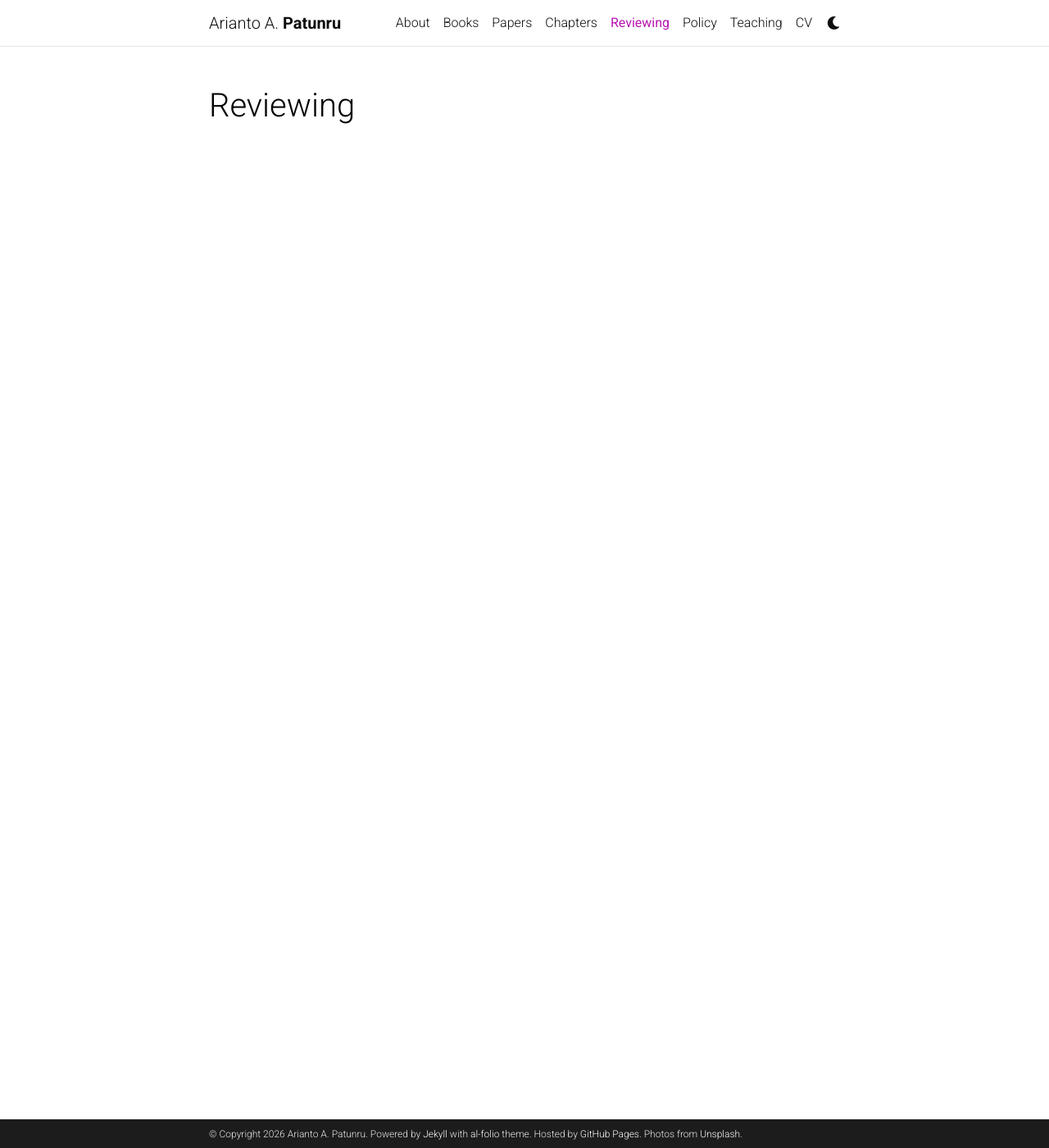
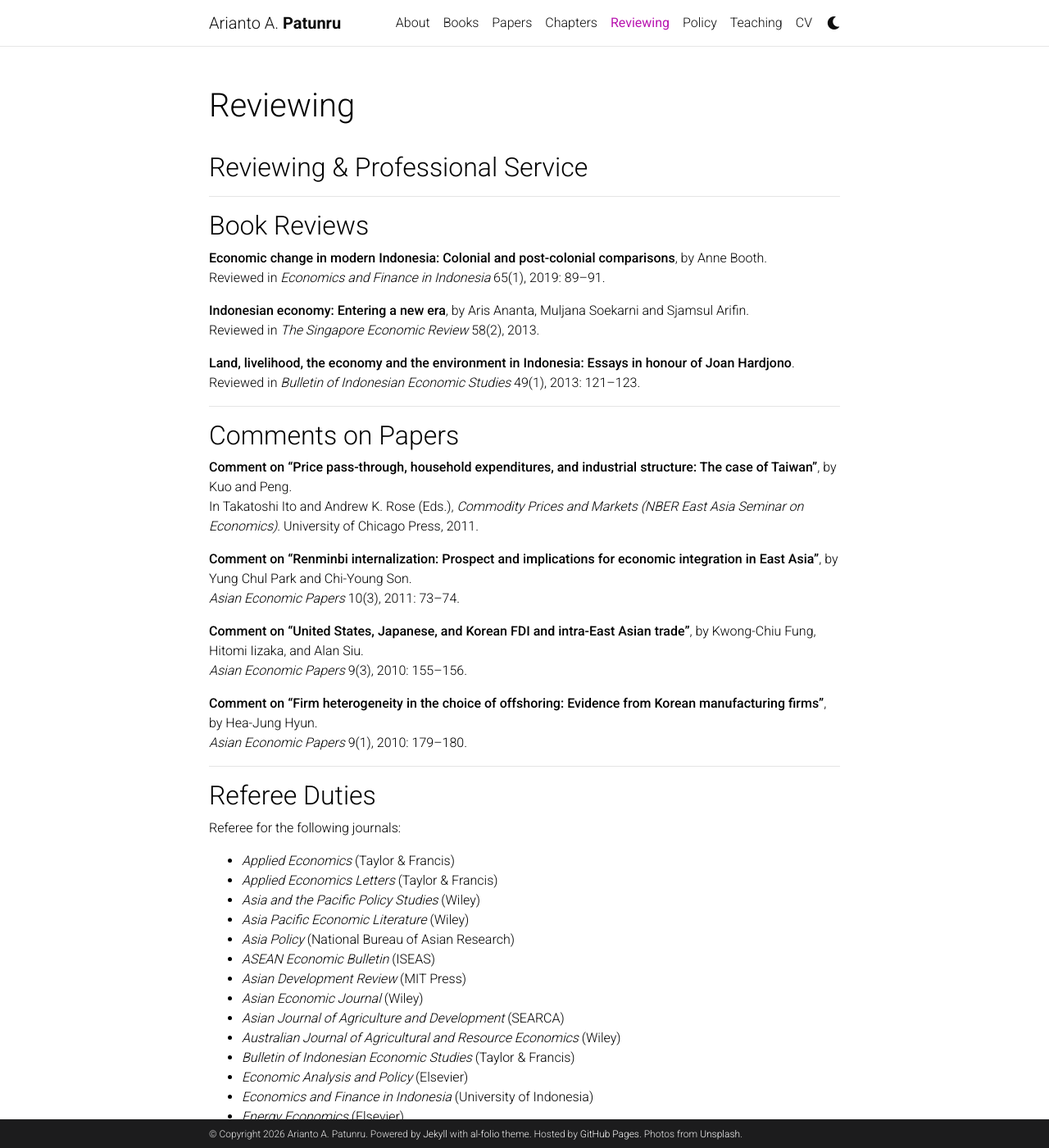
Before and after one commit to patunru/patunru.github.io, a Jekyll site: the page built from _pages/commentaries.md, in a window 1280 px wide and 1400 px high. Shown: the whole window at 82% size. Built offline with Jekyll 4.4.1, drawn with Linux system fonts in a browser that asks for light colours; comment, search, counter and statistics services are not loaded; a style sheet for code colours, icons or effects is not loaded; some of the changed text lies outside the part shown.

Commit message:
Update commentaries.md

```diff
--- a/_pages/commentaries.md
+++ b/_pages/commentaries.md
@@ -5,3 +5,70 @@ permalink: /reviewing/
 nav: true
 nav_order: 5
 ---
+
+## Reviewing & Professional Service
+
+---
+
+## Book Reviews
+
+**Economic change in modern Indonesia: Colonial and post-colonial comparisons**, by Anne Booth.
+Reviewed in *Economics and Finance in Indonesia* 65(1), 2019: 89–91.
+
+**Indonesian economy: Entering a new era**, by Aris Ananta, Muljana Soekarni and Sjamsul Arifin.
+Reviewed in *The Singapore Economic Review* 58(2), 2013.
+
+**Land, livelihood, the economy and the environment in Indonesia: Essays in honour of Joan Hardjono**.
+Reviewed in *Bulletin of Indonesian Economic Studies* 49(1), 2013: 121–123.
+
+---
+
+## Comments on Papers
+
+**Comment on “Price pass-through, household expenditures, and industrial structure: The case of Taiwan”**, by Kuo and Peng.
+In Takatoshi Ito and Andrew K. Rose (Eds.), *Commodity Prices and Markets (NBER East Asia Seminar on Economics)*. University of Chicago Press, 2011.
+
+**Comment on “Renminbi internalization: Prospect and implications for economic integration in East Asia”**, by Yung Chul Park and Chi-Young Son.
+*Asian Economic Papers* 10(3), 2011: 73–74.
+
+**Comment on “United States, Japanese, and Korean FDI and intra-East Asian trade”**, by Kwong-Chiu Fung, Hitomi Iizaka, and Alan Siu.
+*Asian Economic Papers* 9(3), 2010: 155–156.
+
+**Comment on “Firm heterogeneity in the choice of offshoring: Evidence from Korean manufacturing firms”**, by Hea-Jung Hyun.
+*Asian Economic Papers* 9(1), 2010: 179–180.
+
+---
+
+## Referee Duties
+
+Referee for the following journals:
+
+- *Applied Economics* (Taylor & Francis)
+- *Applied Economics Letters* (Taylor & Francis)
+- *Asia and the Pacific Policy Studies* (Wiley)
+- *Asia Pacific Economic Literature* (Wiley)
+- *Asia Policy* (National Bureau of Asian Research)
+- *ASEAN Economic Bulletin* (ISEAS)
+- *Asian Development Review* (MIT Press)
+- *Asian Economic Journal* (Wiley)
+- *Asian Journal of Agriculture and Development* (SEARCA)
+- *Australian Journal of Agricultural and Resource Economics* (Wiley)
+- *Bulletin of Indonesian Economic Studies* (Taylor & Francis)
+- *Economic Analysis and Policy* (Elsevier)
+- *Economics and Finance in Indonesia* (University of Indonesia)
+- *Energy Economics* (Elsevier)
+- *Environment, Development and Sustainability* (Springer)
+- *Financial Innovation* (Springer)
+- *Indian Growth and Development Review* (Emerald)
+- *International Economics* (Elsevier)
+- *International Journal of Institutions and Economies* (University of Malaya)
+- *International Journal of Public Policy* (Inderscience)
+- *Journal of Contemporary Asia* (Taylor & Francis)
+- *Journal of Development Economics* (Elsevier)
+- *Journal of Development Studies* (Taylor & Francis)
+- *Journal of Family and Economic Issues* (Springer)
+- *Journal of Quantitative Economics* (Springer)
+- *Journal of the Asia Pacific Economy* (Taylor & Francis)
+- *Letters in Spatial and Resource Sciences* (Springer)
+- *PLOS ONE*
+- *World Development* (Elsevier)
```
